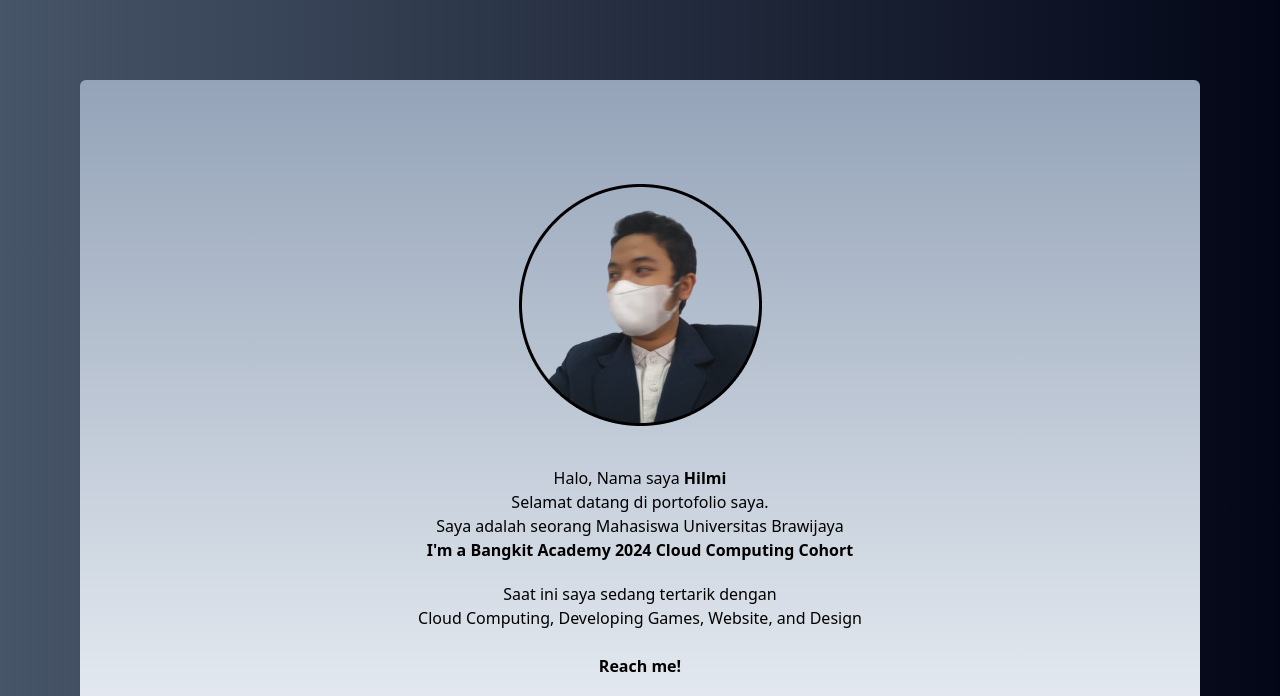
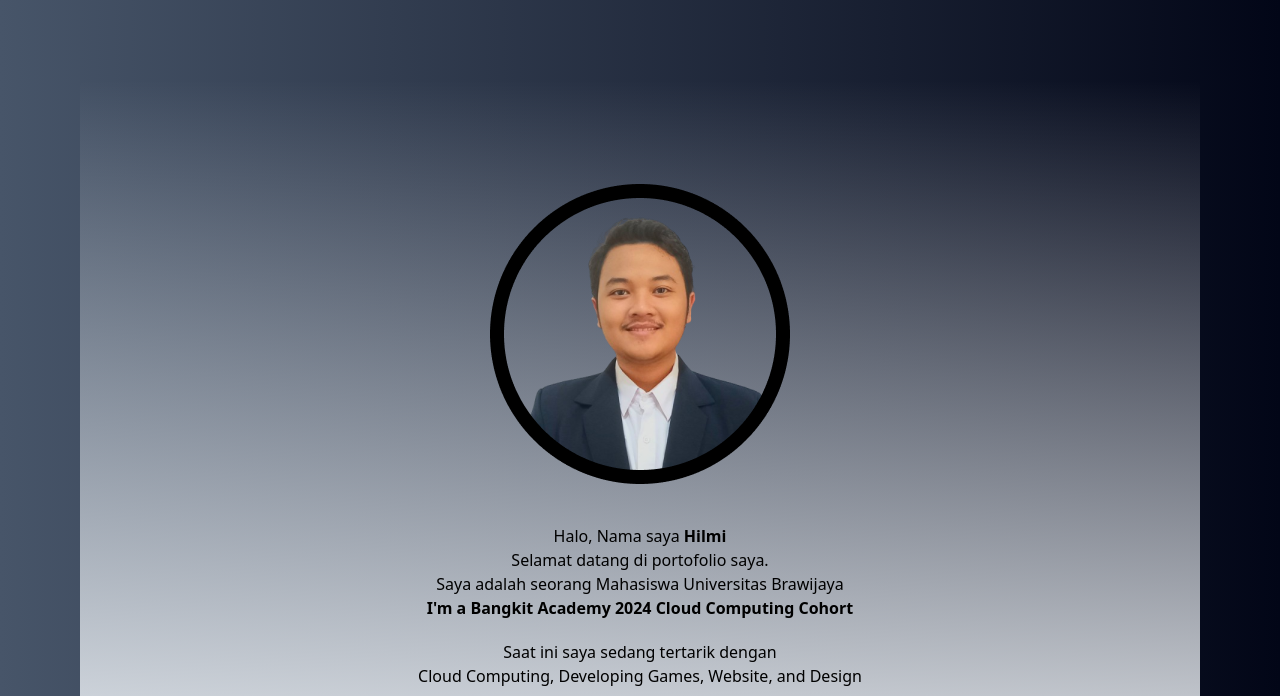
Before and after one commit to MHilmiAdz/portohilmi, a website: page index.html in a window 1280 px wide. Shown: the top 696 px of the page. Drawn offline with Linux system fonts and the light colour scheme.

Commit message:
improve 1.1

```diff
--- a/index.html
+++ b/index.html
@@ -11,9 +11,9 @@
     </style>
 </head>
 <body class="bg-gradient-to-r from-slate-600 to-slate-950">
-    <div class="rounded-md bg-gray-200 p-10 m-20 bg-gradient-to-t from-slate-100 to-slate-400">
+    <div class="rounded-md p-10 m-20 bg-gradient-to-t from-slate-100 to-slate-800">
         <div class="flex justify-center items-center p-10 pt-16">
-            <img src="./public/PP_WA_Fixxed.png" alt="NO PICTURE">
+            <img src="./public/PPPorto.png" alt="NO PICTURE">
         </div>
         <div class="text-center">
             <p>Halo, Nama saya <b>Hilmi</b></p>
```
Also changed, not shown: public/PPPorto.png (added), public/PPPortoblue.png (added), public/PP_Portofolio 1.png (added), public/PP_Portofolio.jpg (added).
